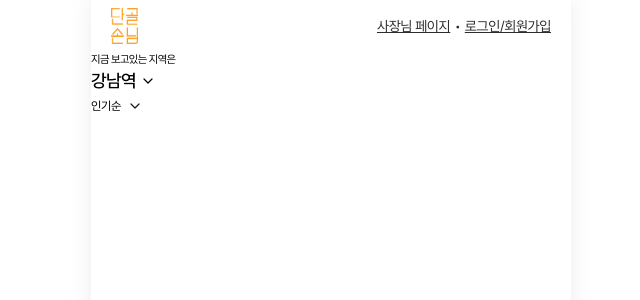
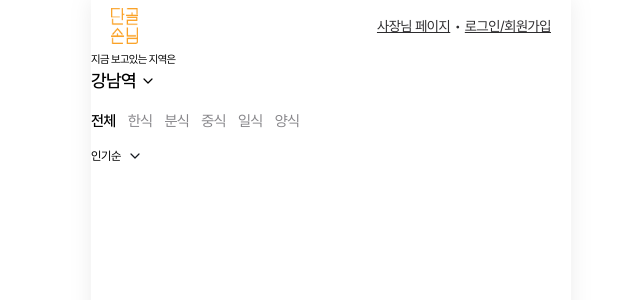
Before and after one commit to jaemisam-a/dangol-sonnim-frontend, a Next.js app: page /customer in a window 1280 px wide. Shown: the top 300 px of the page, without its empty margins (309-949 px from the left). Built offline with nearby package versions, Linux system fonts and the light colour scheme.

Commit message:
카테고리 필터 구현 (#62)

```diff
--- a/pages/customer/index.tsx
+++ b/pages/customer/index.tsx
@@ -1,21 +1,16 @@
 import React from "react";
-import styled from "@emotion/styled";
 
 import Layout from "customer/components/common/layout";
 import Location from "customer/components/main/Location";
 import Sort from "customer/components/main/Sort";
-
-const Wrapper = styled.div`
-  background-color: white;
-`;
+import Category from "customer/components/main/Category";
 
 const Customer = () => {
   return (
     <Layout title="단골손님">
-      <Wrapper>
-        <Location />
-        <Sort />
-      </Wrapper>
+      <Location />
+      <Category />
+      <Sort />
     </Layout>
   );
 };
--- /dev/null
+++ b/src/customer/components/main/Category.tsx
@@ -0,0 +1,47 @@
+import React, { useEffect, useState } from "react";
+import { css } from "@emotion/react";
+
+import { Colors, Texts } from "styles/common";
+
+const wrapper = css`
+  margin: 1rem 0 0.75rem;
+  display: flex;
+  gap: 0.75rem;
+`;
+
+const categoryBtn = (id: number, selected: number) => css`
+  ${Texts.B3_15_R1}
+  background-color: transparent;
+  padding: 0;
+  color: ${id === selected ? Colors.black : Colors.neutral60};
+  font-weight: ${id === selected ? 500 : 400};
+`;
+
+const Category = () => {
+  const [selected, setSelected] = useState(1);
+
+  useEffect(() => {
+    // TODO: 선택한 카테고리로 쿼리 요청
+  }, [selected]);
+
+  const categories = [
+    { id: 1, category: "전체" },
+    { id: 2, category: "한식" },
+    { id: 3, category: "분식" },
+    { id: 4, category: "중식" },
+    { id: 5, category: "일식" },
+    { id: 6, category: "양식" },
+  ];
+
+  return (
+    <div css={wrapper}>
+      {categories.map(({ id, category }) => (
+        <button key={id} css={categoryBtn(id, selected)} onClick={() => setSelected(id)}>
+          {category}
+        </button>
+      ))}
+    </div>
+  );
+};
+
+export default Category;
```
